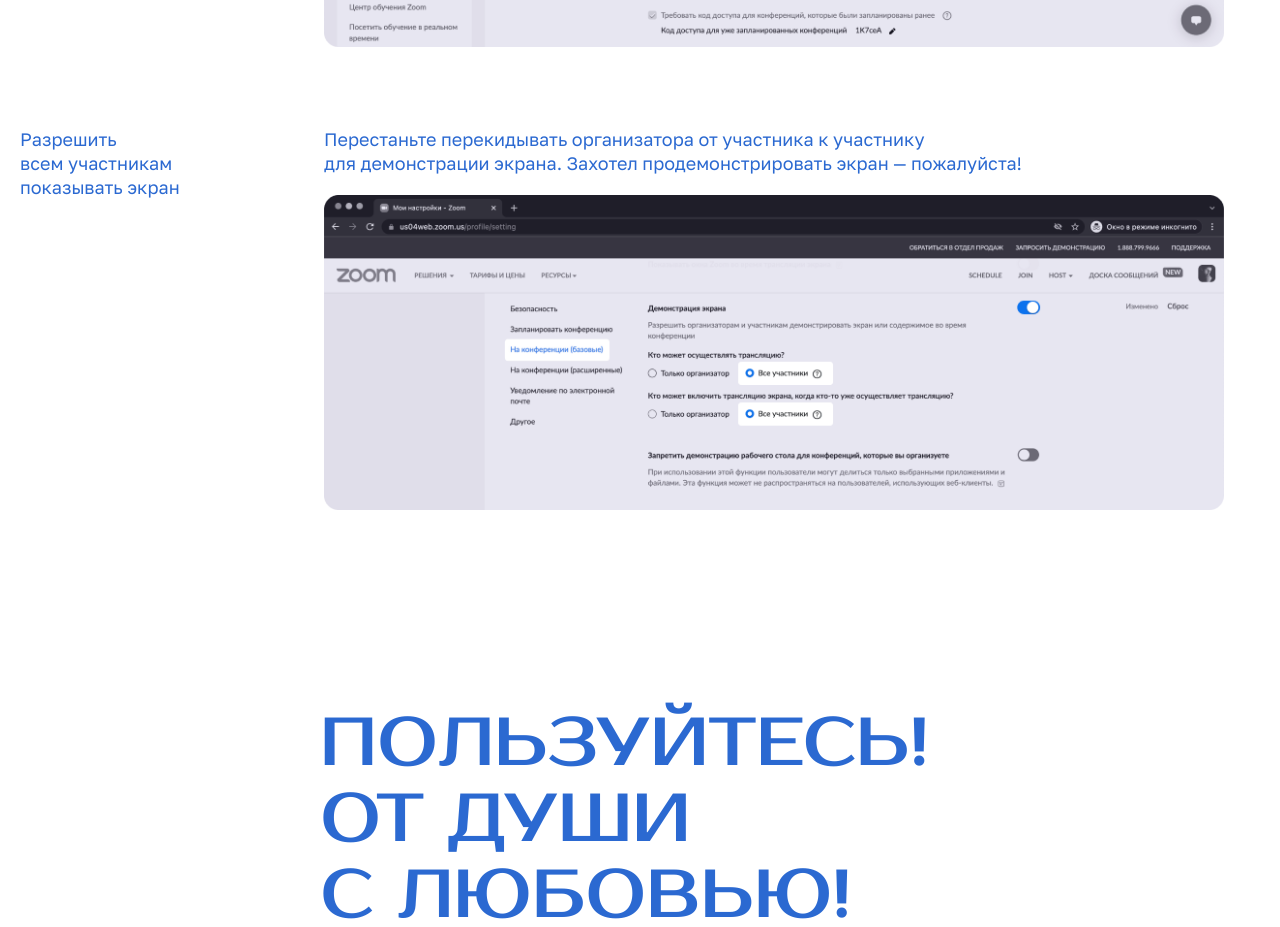
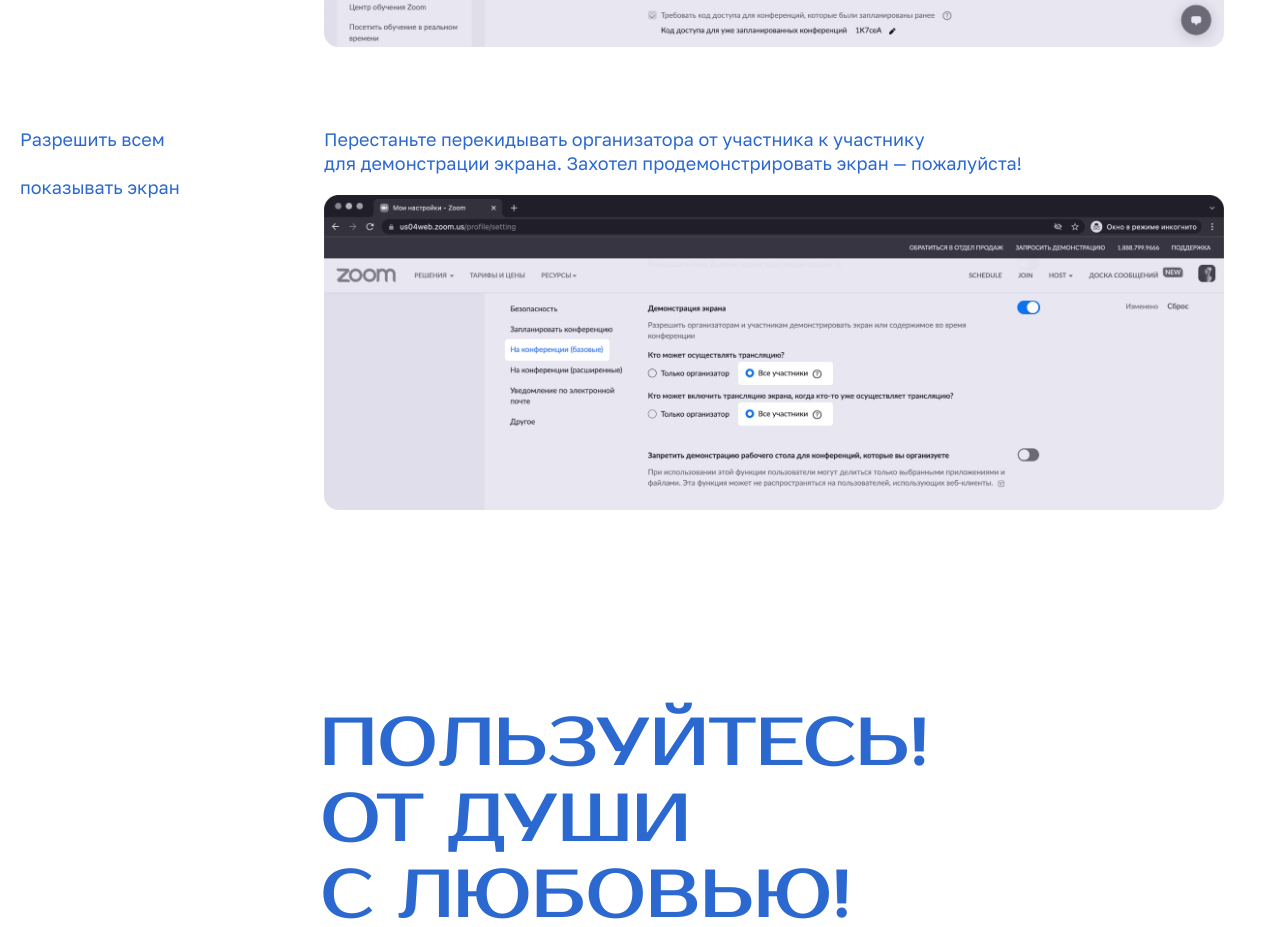
Before and after one commit to mrtaracqk/zoom-instructions, a plain HTML site: page index.html in a window 1280 px wide. Shown: the part 3160-4087 px from the top of the page. Drawn offline with Linux system fonts and the light colour scheme; files whose address does not match are found by name.

Commit message:
Update index.html

```diff
--- a/index.html
+++ b/index.html
@@ -69,7 +69,7 @@
         </div>
         <div class="step">
             <div class="column left-column">
-                <p>Разрешить <br class="desktop-br">всем участникам <br>показывать экран</p>
+                <p>Разрешить всем<br class="desktop-br"><br>показывать экран</p>
             </div>
             <div class="column right-column">
                 <p class="step-text">Перестаньте перекидывать организатора от&nbsp;участника к&nbsp;участнику <br class="desktop-br">для&nbsp;демонстрации экрана. <br class="mobile-br">Захотел продемонстрировать экран — пожалуйста!</p>
```
